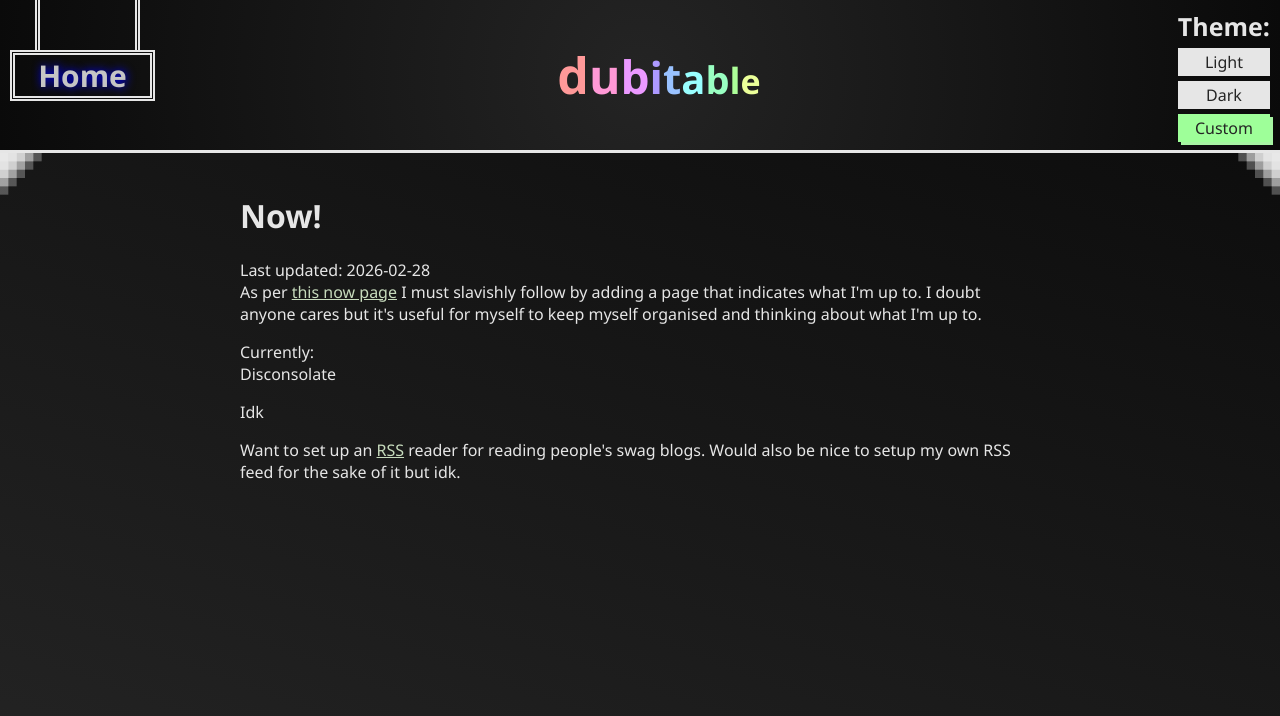
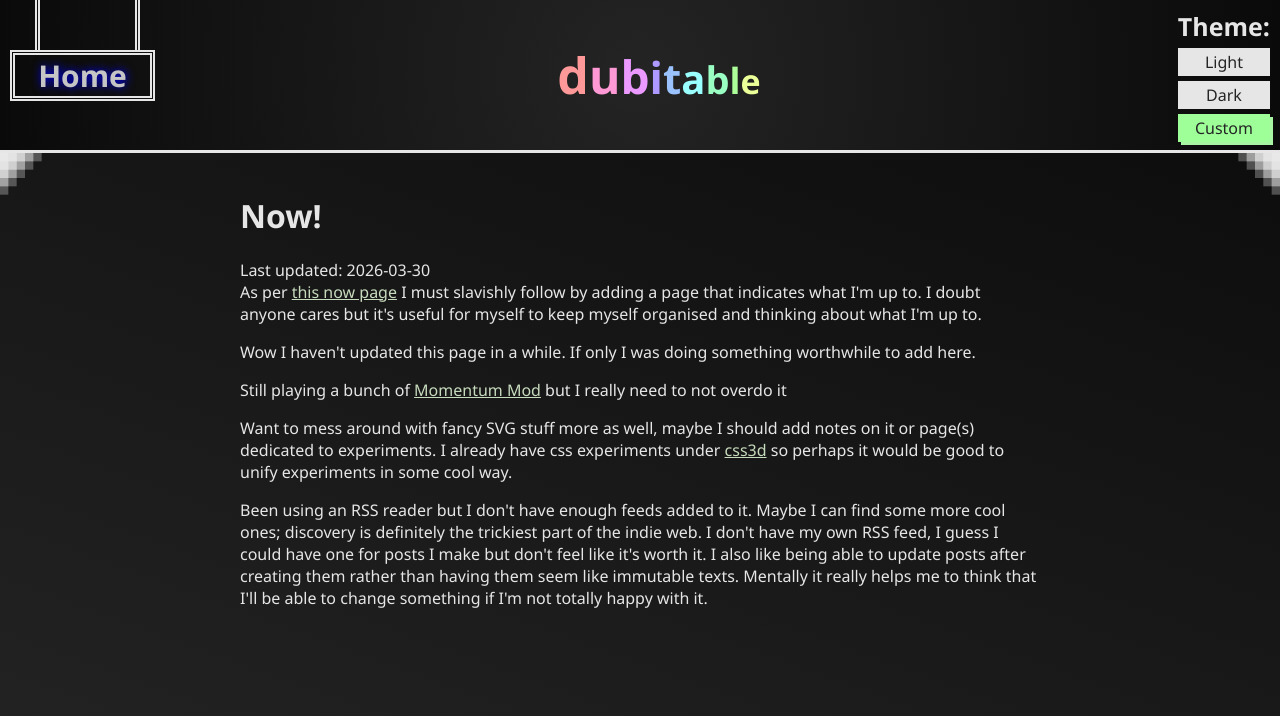
Before and after one commit to dubitabley/website, a SvelteKit app: page /now in a window 1280 px wide. Shown: the top 716 px of the page. Built offline with nearby package versions, Linux system fonts and the light colour scheme.

Commit message:
Update now page

```diff
--- a/src/routes/(app)/now/+page.svelte
+++ b/src/routes/(app)/now/+page.svelte
@@ -1,7 +1,7 @@
 <h1>Now!</h1>
 
 <p>
-    Last updated: 2026-02-28 <br />
+    Last updated: 2026-03-30 <br />
     As per
     <a href="https://nownownow.com/about"> this now page </a>
     I must slavishly follow by adding a page that indicates what I'm up to. I doubt
@@ -10,15 +10,28 @@
 </p>
 
 <p>
-    Currently: <br />
-
-    Disconsolate
+    Wow I haven't updated this page in a while. If only I was doing something
+    worthwhile to add here.
 </p>
 
-<p>Idk</p>
+<p>
+    Still playing a bunch of <a href="https://momentum-mod.org/">Momentum Mod</a
+    > but I really need to not overdo it
+</p>
 
 <p>
-    Want to set up an <a href="https://en.wikipedia.org/wiki/RSS">RSS</a> reader for
-    reading people's swag blogs. Would also be nice to setup my own RSS feed for the
-    sake of it but idk.
+    Want to mess around with fancy SVG stuff more as well, maybe I should add
+    notes on it or page(s) dedicated to experiments. I already have css
+    experiments under <a href="/css3d">css3d</a> so perhaps it would be good to unify
+    experiments in some cool way.
 </p>
+
+<p>
+    Been using an RSS reader but I don't have enough feeds added to it. Maybe I
+    can find some more cool ones; discovery is definitely the trickiest part of
+    the indie web. I don't have my own RSS feed, I guess I could have one for
+    posts I make but don't feel like it's worth it. I also like being able to
+    update posts after creating them rather than having them seem like immutable
+    texts. Mentally it really helps me to think that I'll be able to change
+    something if I'm not totally happy with it.
+</p>
```
